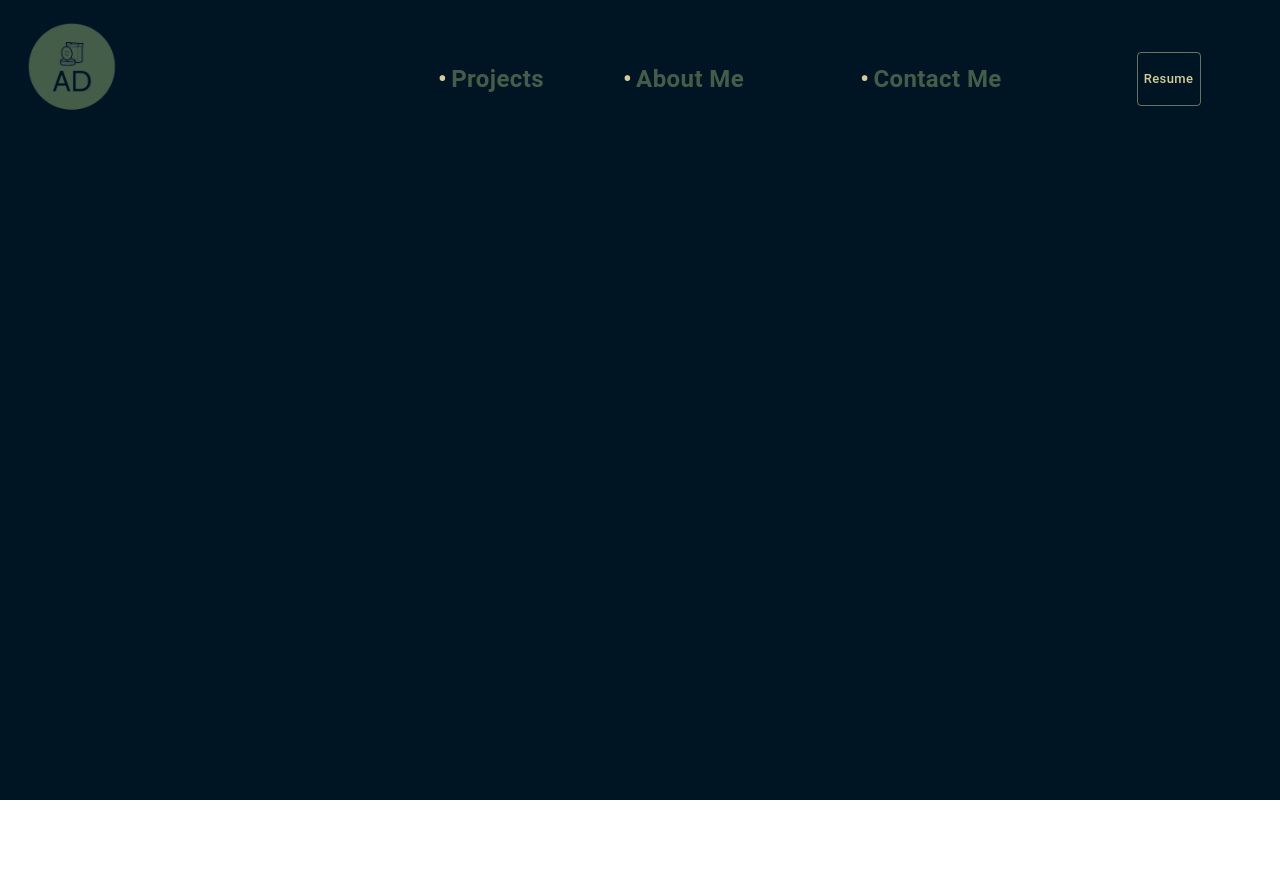
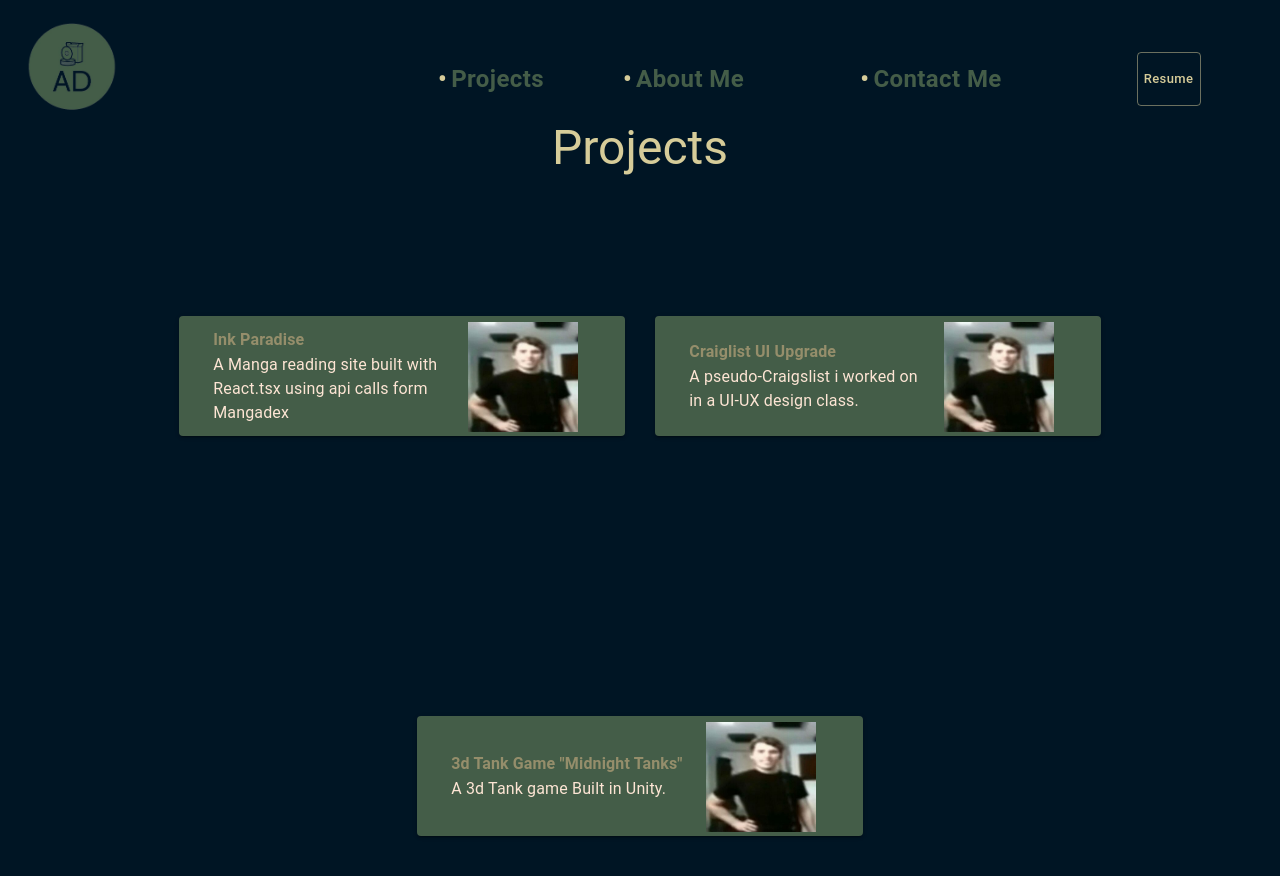
Before and after one commit to AdamDupuy/personalSite, a React (Create React App) app: page /personalSite/projects in a window 1280 px wide. Shown: the top 876 px of the page. Before the commit the page ends 800 px from the top, so only its background shows below. Built offline with nearby package versions, Linux system fonts and the light colour scheme.

Commit message:
transfering to laptop

```diff
--- a/src/Components/Header.tsx
+++ b/src/Components/Header.tsx
@@ -27,14 +27,14 @@ const Header = () => {
   };
 
   const handleClickAboutMe = async () => {
-    navigate("/tempAboutMe");
-    //navigate("/infoPage", { state: { pageType: "About Me" } });
+    //navigate("/tempAboutMe");
+    navigate("/infoPage", { state: { pageType: "About Me" } });
     window.location.reload();
   };
 
   const handleClickContact = async () => {
-    navigate("/tempContact");
-    //navigate("/infoPage", { state: { pageType: "Contact" } });
+    //navigate("/tempContact");
+    navigate("/infoPage", { state: { pageType: "Contact" } });
     window.location.reload();
   };
 
--- a/src/Pages/InfoPage.tsx
+++ b/src/Pages/InfoPage.tsx
@@ -77,7 +77,7 @@ const InfoPage = () => {
           <Grid item sx={{ width: "100%" }}>
             <Header />
           </Grid>
-          <Grid item textAlign="center" sx={{ width: "100%" }}>
+          {/**<Grid item textAlign="center" sx={{ width: "100%" }}>
             <Box
               component="img"
               justifyContent="center"
@@ -90,7 +90,7 @@ const InfoPage = () => {
               }}
               src={pageImage}
             />
-          </Grid>
+          </Grid>**/}
           <Grid item sx={{ width: "100%" }}>
             <Typography
               variant="h3"
--- a/src/Pages/Projects.tsx
+++ b/src/Pages/Projects.tsx
@@ -8,6 +8,7 @@ import {
   Button,
 } from "@mui/material";
 import Header from "../Components/Header";
+import underConstructionImage from "../Assets/underConstruction.jpg";
 
 const customTheme = createTheme({
   palette: {
@@ -18,6 +19,27 @@ import {
     },
   },
 });
+
+const ProjectList = [
+  {
+    projTitle: "Ink Paradise",
+    projDescription:
+      "A Manga reading site built with React.tsx using api calls form Mangadex",
+    image: underConstructionImage,
+  },
+  {
+    projTitle: "Craiglist UI Upgrade",
+    projDescription: "A pseudo-Craigslist i worked on in a UI-UX design class.",
+    image: underConstructionImage,
+  },
+  {
+    projTitle: '3d Tank Game "Midnight Tanks"',
+    projDescription: "A 3d Tank game Built in Unity.",
+    image: underConstructionImage,
+  },
+];
+
+export var projectNum = ProjectList.length;
 
 const Projects = () => {
   return (
@@ -32,7 +54,101 @@ import {
           <Grid item sx={{ width: "100%" }}>
             <Header />
           </Grid>
-
+          <Grid item sx={{ width: "100%" }}>
+            <Typography
+              variant="h3"
+              align="center"
+              paddingTop="5vh"
+              color="primary"
+              textTransform="none"
+            >
+              Projects
+            </Typography>
+            <Container sx={{ width: "1000px" }}>
+              <Grid
+                container
+                direction="row"
+                justifyContent="center"
+                alignItems="center"
+                sx={{ width: "100%", height: "800px" }}
+              >
+                {ProjectList.map((project, index) => (
+                  <Grid
+                    item
+                    xs={6}
+                    sx={{
+                      width: "500px",
+                      height: "150px",
+                      padding: "15px",
+                    }}
+                  >
+                    <Button
+                      variant="contained"
+                      sx={{
+                        width: "100%",
+                        height: "100%",
+                        backgroundColor: "secondary.main",
+                        "&:hover": { backgroundColor: "secondary.dark" },
+                      }}
+                    >
+                      <Grid item xs={12} container direction="column">
+                        <Grid item>
+                          <Grid
+                            container
+                            direction="row"
+                            justifyContent="center"
+                            alignItems="center"
+                            sx={{ width: "100%" }}
+                          >
+                            <Grid item xs={7} sx={{ width: "50%" }}>
+                              <Typography
+                                textAlign={"start"}
+                                fontSize={"15"}
+                                fontWeight={"bold"}
+                                textTransform="none"
+                                sx={{
+                                  margin: "1px",
+                                  width: "100%",
+                                  color: "primary.dark",
+                                }}
+                              >
+                                {project.projTitle}
+                              </Typography>
+                              <Typography
+                                textAlign={"start"}
+                                textTransform="none"
+                                sx={{ margin: "1px", color: "secondary.light" }}
+                              >
+                                {project.projDescription}
+                              </Typography>
+                            </Grid>
+                            <Grid
+                              item
+                              xs={4}
+                              sx={{ width: "100%", height: "100%" }}
+                            >
+                              <img
+                                src={project.image}
+                                style={{
+                                  boxSizing: "border-box",
+                                  overflow: "auto",
+                                  position: "static",
+                                  width: "80%",
+                                  height: "80%",
+                                  paddingTop: "10px",
+                                  paddingLeft: "",
+                                }}
+                              />
+                            </Grid>
+                          </Grid>
+                        </Grid>
+                      </Grid>
+                    </Button>
+                  </Grid>
+                ))}
+              </Grid>
+            </Container>
+          </Grid>
         </Grid>
       </Container>
     </ThemeProvider>
```
Also changed, not shown: src/Assets/underConstruction.jpg (added). Lines whose indentation alone changed are shown as unchanged.
